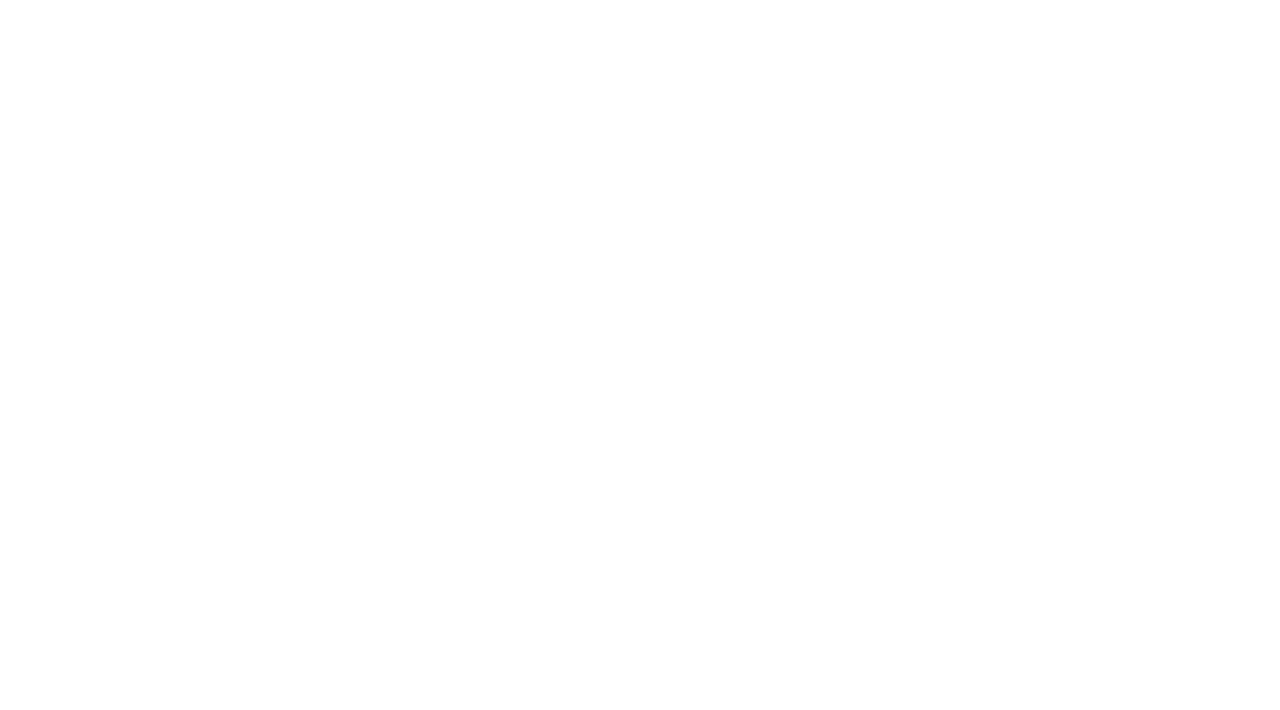
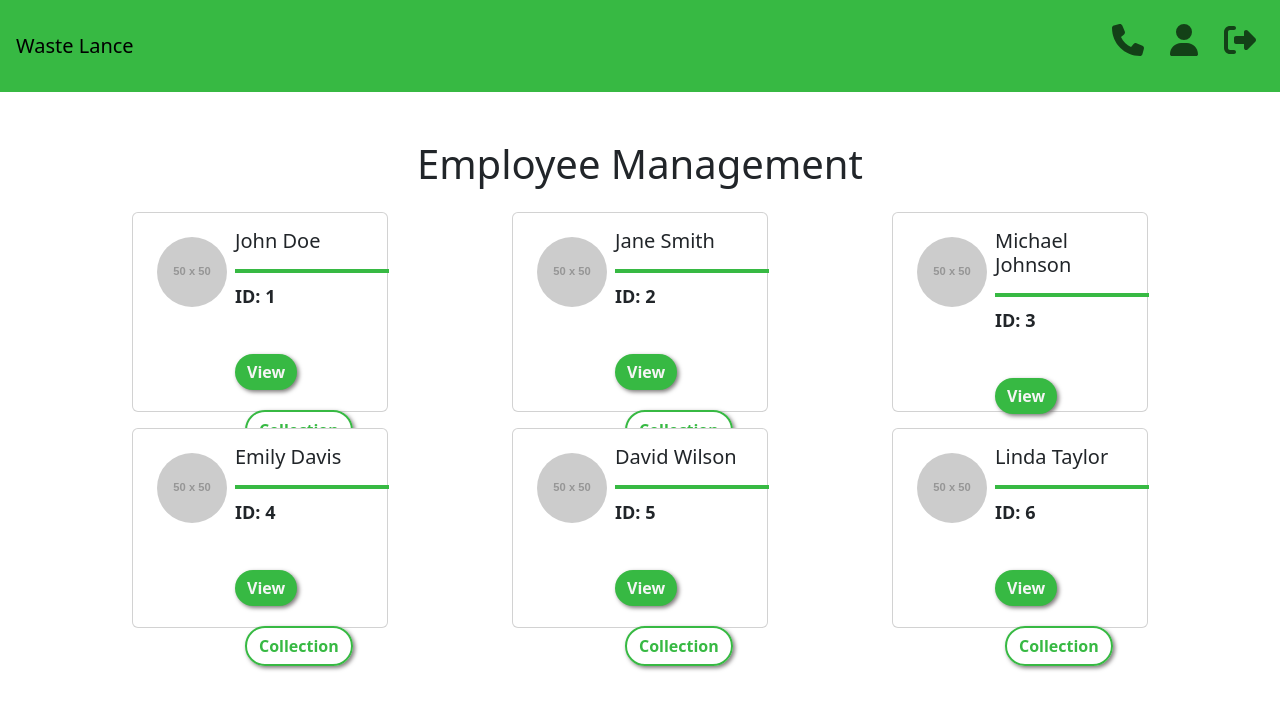
Before and after one commit to Thenujan-V/Waste-Lance, a React (Create React App) app in the folder frontend/: page /employee-list in a window 1280 px wide. Before the commit this address had no page. Shown: the top 710 px of the page. Built offline with nearby package versions, Linux system fonts and the light colour scheme.

Commit message:
employee management

```diff
--- a/frontend/src/App.js
+++ b/frontend/src/App.js
@@ -10,6 +10,8 @@ import BinsList from './Components/BinsList'
 import BinDetails from './Components/BinDetails'
 import AddBin from './Components/AddBin'
 import SupplierList from './Components/SupplierList'
+import EmployeeList from './Components/EmployeeList'
+import EmployeeProfile from './Components/EmployeeProfile'
 
 
 const App = () => {
@@ -26,6 +28,8 @@ const App = () => {
         <Route path="/bin-details/:bin_id" element={<BinDetails />} />
         <Route path="/add-bin" element={<AddBin />} />
         <Route path="/suppliers-list" element={<SupplierList />} />
+        <Route path="/employee-list" element={<EmployeeList />} />
+        <Route path="/employee/:id" element={<EmployeeProfile />} />
 
       </Routes>
     </>
--- a/frontend/src/Components/BinDetails.jsx
+++ b/frontend/src/Components/BinDetails.jsx
@@ -71,7 +71,6 @@ const binsData = [
 const BinDetails = () => {
   const { bin_id } = useParams();
   const bin = binsData.find(b => b.binNo === bin_id);
-  console.log('bin :', bin.binNo)
 
   if (!bin) {
     return <div>Bin not found</div>;
--- /dev/null
+++ b/frontend/src/Components/EmployeeList.jsx
@@ -0,0 +1,100 @@
+import React, { useState } from 'react';
+import 'bootstrap/dist/css/bootstrap.min.css';
+import { Link } from 'react-router-dom';
+import MRFNavbar from './MRFNavbar';
+
+const employees = [
+  { id: 1, name: 'John Doe', profilePic: 'https://via.placeholder.com/50', address: '123 Main St', phone: '123-456-7890', age: 30, nic: 'NIC123456' },
+  { id: 2, name: 'Jane Smith', profilePic: 'https://via.placeholder.com/50', address: '456 Elm St', phone: '234-567-8901', age: 28, nic: 'NIC234567' },
+  { id: 3, name: 'Michael Johnson', profilePic: 'https://via.placeholder.com/50', address: '789 Oak St', phone: '345-678-9012', age: 35, nic: 'NIC345678' },
+  { id: 4, name: 'Emily Davis', profilePic: 'https://via.placeholder.com/50', address: '101 Pine St', phone: '456-789-0123', age: 25, nic: 'NIC456789' },
+  { id: 5, name: 'David Wilson', profilePic: 'https://via.placeholder.com/50', address: '202 Birch St', phone: '567-890-1234', age: 40, nic: 'NIC567890' },
+  { id: 6, name: 'Linda Taylor', profilePic: 'https://via.placeholder.com/50', address: '303 Cedar St', phone: '678-901-2345', age: 32, nic: 'NIC678901' },
+];
+
+const EmployeeList = () => {
+  const [showCollectionModal, setShowCollectionModal] = useState(false);
+  const [selectedEmployee, setSelectedEmployee] = useState(null);
+
+  const handleViewClick = (employee) => {
+    setSelectedEmployee(employee);
+  };
+
+  const handleCloseModal = () => {
+    setShowCollectionModal(false);
+  };
+
+  const handleCollectionClick = () => {
+    setShowCollectionModal(true);
+    // Additional logic to handle collection data retrieval can go here
+  };
+
+  // Simulated collection data (replace with actual data fetching if needed)
+  const collectionData = [
+    { id: 1, date: '2024-06-18', time: '10:00 AM', weight: '20 kg' },
+    { id: 2, date: '2024-06-17', time: '11:30 AM', weight: '15 kg' },
+    { id: 3, date: '2024-06-16', time: '09:45 AM', weight: '18 kg' },
+  ];
+
+  return (
+    <>
+      <MRFNavbar />
+      <div className="container mt-5 employeeList">
+        <h1 className="m-4 text-center">Employee Management</h1>
+        <div className="row">
+          {employees.map(employee => (
+            <div key={employee.id} className="col-md-4 mb-3 employee">
+              <div className="card">
+                <div className="card-body d-flex align-items-center">
+                  <img src={employee.profilePic} alt="Profile" className="rounded-circle m-2" width="70" height="70" />
+                  <div className="flex-grow-1">
+                    <h5 className="card-title mb-3">{employee.name}</h5>
+                    <p className="card-text mb-4">ID: {employee.id}</p>
+                    <Link to={`/employee/${employee.id}`} className="btn view">View</Link>
+                    <button className="btn collection" onClick={() => handleCollectionClick(employee)}>Collection</button>
+                  </div>
+                </div>
+              </div>
+            </div>
+          ))}
+        </div>
+      </div>
+
+      {/* Modal for displaying collection details */}
+      <div className={`modal fade ${showCollectionModal ? 'show' : ''}`} style={{ display: showCollectionModal ? 'block' : 'none' }}>
+        <div className="modal-dialog">
+          <div className="modal-content">
+            <div className="modal-header">
+              <h5 className="modal-title">Collection Details</h5>
+            </div>
+            <div className="modal-body">
+              <table className="table">
+                <thead>
+                  <tr>
+                    <th scope="col">Date</th>
+                    <th scope="col">Time</th>
+                    <th scope="col">Weight</th>
+                  </tr>
+                </thead>
+                <tbody>
+                  {collectionData.map(item => (
+                    <tr key={item.id}>
+                      <td>{item.date}</td>
+                      <td>{item.time}</td>
+                      <td>{item.weight}</td>
+                    </tr>
+                  ))}
+                </tbody>
+              </table>
+            </div>
+            <div className="modal-footer">
+              <button type="button" className="btn btn-secondary" onClick={handleCloseModal}>Close</button>
+            </div>
+          </div>
+        </div>
+      </div>
+    </>
+  );
+};
+
+export default EmployeeList;
--- /dev/null
+++ b/frontend/src/Components/EmployeeProfile.jsx
@@ -0,0 +1,47 @@
+import React from 'react';
+import { useParams } from 'react-router-dom';
+import MRFNavbar from './MRFNavbar';
+
+
+const EmployeeProfile = () => {
+    const {id} = useParams()
+    const employees = [
+        { id: 1, name: 'John Doe', profilePic: 'https://via.placeholder.com/50', address: '123 Main St', phone: '123-456-7890', age: 30, nic: 'NIC123456' },
+        { id: 2, name: 'Jane Smith', profilePic: 'https://via.placeholder.com/50', address: '456 Elm St', phone: '234-567-8901', age: 28, nic: 'NIC234567' },
+        { id: 3, name: 'Michael Johnson', profilePic: 'https://via.placeholder.com/50', address: '789 Oak St', phone: '345-678-9012', age: 35, nic: 'NIC345678' },
+        { id: 4, name: 'Emily Davis', profilePic: 'https://via.placeholder.com/50', address: '101 Pine St', phone: '456-789-0123', age: 25, nic: 'NIC456789' },
+        { id: 5, name: 'David Wilson', profilePic: 'https://via.placeholder.com/50', address: '202 Birch St', phone: '567-890-1234', age: 40, nic: 'NIC567890' },
+        { id: 6, name: 'Linda Taylor', profilePic: 'https://via.placeholder.com/50', address: '303 Cedar St', phone: '678-901-2345', age: 32, nic: 'NIC678901' },
+      ]
+
+      const employee = employees.find(employee => employee.id === parseInt(id))
+
+  return (
+    <>
+    <MRFNavbar />
+    <div className="container mt-5">
+      <div className="row">
+        <div className="col-md-6 offset-md-3">
+          <div className="card">
+           {employee && <div className="card-body text-center d-flex flex-column justify-content-center align-items-center">
+              <img src={employee.profilePic} alt="Profile" className="rounded-circle mb-3" width="150" height="150" />
+              <h5 className="card-title mb-3">{employee.name}</h5>
+              <p className="card-text mb-2">ID: {employee.id}</p>
+              <p><strong>Address:</strong> {employee.address}</p>
+              <p><strong>Phone:</strong> {employee.phone}</p>
+              <p><strong>Age:</strong> {employee.age}</p>
+              <p><strong>NIC:</strong> {employee.nic}</p>
+              <div style={{display:'flex', gap:'80px'}}>
+                <a href="#" className="btn view" style={{backgroundColor:'#37B943', borderRadius:'30px', fontWeight:'600'}}>View Contributions</a>
+                <a href="#" className="btn btn-danger" style={{borderRadius:'30px', fontWeight:'600'}}>Delete Profile</a>
+              </div>
+            </div>}
+          </div>
+        </div>
+      </div>
+    </div>
+    </>
+  );
+};
+
+export default EmployeeProfile;
--- a/frontend/src/Components/HomeIndex.jsx
+++ b/frontend/src/Components/HomeIndex.jsx
@@ -21,7 +21,7 @@ const HomeIndex = () => {
                 <FontAwesomeIcon icon={faMoneyCheckDollar} size='5x'/>
                 <h4>payments</h4>
             </Link>
-            <Link className="col-lg-4 col-md-4 col-4 link">
+            <Link to='employee-list' className="col-lg-4 col-md-4 col-4 link">
                 <FontAwesomeIcon icon={faUserCog} size='5x'/>
                 <h4>employee management</h4>
             </Link>
--- a/frontend/src/Components/MRFNavbar.jsx
+++ b/frontend/src/Components/MRFNavbar.jsx
@@ -7,7 +7,7 @@ const MRFNavbar = () => {
   return (
     <div>
         <nav class="navbar navbar-expand-lg p-3">
-            <a class="navbar-brand" href="#">Waste Lance</a>
+            <a class="navbar-brand" href="/">Waste Lance</a>
             <button class="navbar-toggler" type="button" data-toggle="collapse" data-target="#navbarSupportedContent" aria-controls="navbarSupportedContent" aria-expanded="false" aria-label="Toggle navigation">
                 <span class="navbar-toggler-icon"></span>
             </button>
--- /dev/null
+++ b/frontend/src/Components/Style/EmployeeList.css
@@ -0,0 +1,30 @@
+.employeeList .row .employee .card {
+    width: 20vw;
+    height: 25vh;
+}
+.employeeList .row .employee .card .card-body p{
+    width: 12vw;
+}
+.employeeList .row .employee img{
+    align-self: self-start;
+}
+.employeeList .row .view{
+    font-size: 146x;
+    margin-top: 20px;
+    border-radius: 40px;
+    border: none;
+    box-shadow: 2px 2px 4px #7e7b7b;
+    background-color: #37B943;
+    color: #F5F5F5;
+    font-weight: 600;
+}
+.employeeList .row .collection{
+    font-size: 146x;
+    margin-top: 20px;
+    border-radius: 40px;
+    border: 2px solid #37B943;
+    box-shadow: 2px 2px 4px #7e7b7b;
+    color: #37B943;
+    font-weight: 600;
+    margin-left: 10px;
+}
--- a/frontend/src/Components/Style/index.js
+++ b/frontend/src/Components/Style/index.js
@@ -7,10 +7,11 @@ import binMonitoringVerticalNav from './BinMonitoringVerticalNav.css'
 import binList from './BinsList.css'
 import binDetails from './BinDetails.css'
 import addBin from './AddBin.css'
+import employeeList from './EmployeeList.css'
 
 
 
 
 export {
-    loginStyle, registerOption, mrfRegistraion, mrfNavbar, mrfHome, binMonitoringVerticalNav, binList, binDetails, addBin
+    loginStyle, registerOption, mrfRegistraion, mrfNavbar, mrfHome, binMonitoringVerticalNav, binList, binDetails, addBin, employeeList
 }
--- a/frontend/src/Components/SupplierList.jsx
+++ b/frontend/src/Components/SupplierList.jsx
@@ -31,7 +31,7 @@ const SupplierList = () => {
 
     return (
         <>
-        <MRFNavbar />>
+        <MRFNavbar />
         <div className="container mt-4">
             <h2 className='text-center m-4'>Suppliers List</h2>
             <div className="list-group">
@@ -44,7 +44,7 @@ const SupplierList = () => {
 
                         <div className='d-flex' style={{gap:'20px'}}>
                             <button className="btn mr-2" onClick={() => handleShow(supplier)} style={{backgroundColor:'#37B943', fontSize:'18px', fontWeight:'bold', borderRadius:'30px'}}>View</button>
-                            <button className="btn btn-danger" onClick={() => handleDelete(supplier.id)} style={{ fontSize:'18px', fontWeight:'bold', borderRadius:'30px'}} onClick={() => handleDelete(supplier.id)}>Delete</button>
+                            <button className="btn btn-danger" onClick={() => handleDelete(supplier.id)} style={{ fontSize:'18px', fontWeight:'bold', borderRadius:'30px'}} >Delete</button>
                         </div>
                     </div>
                 ))}
```
